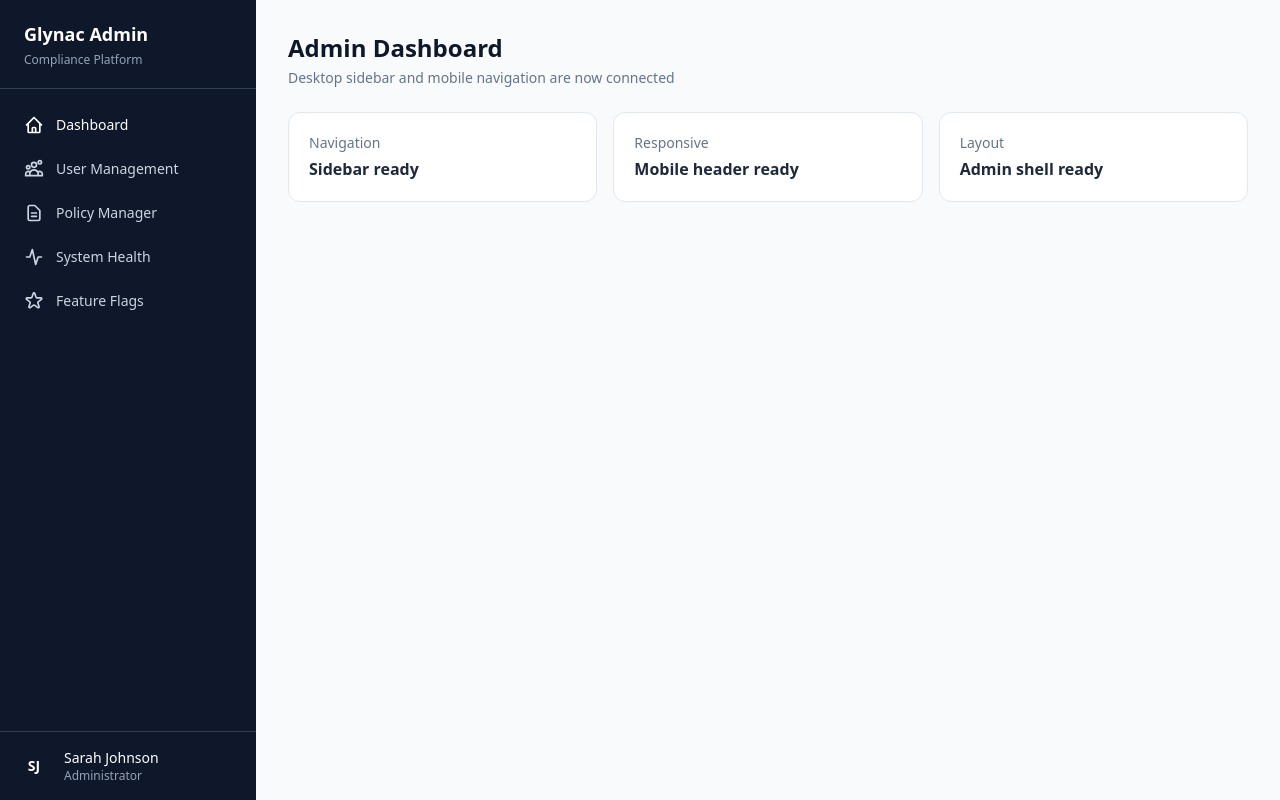
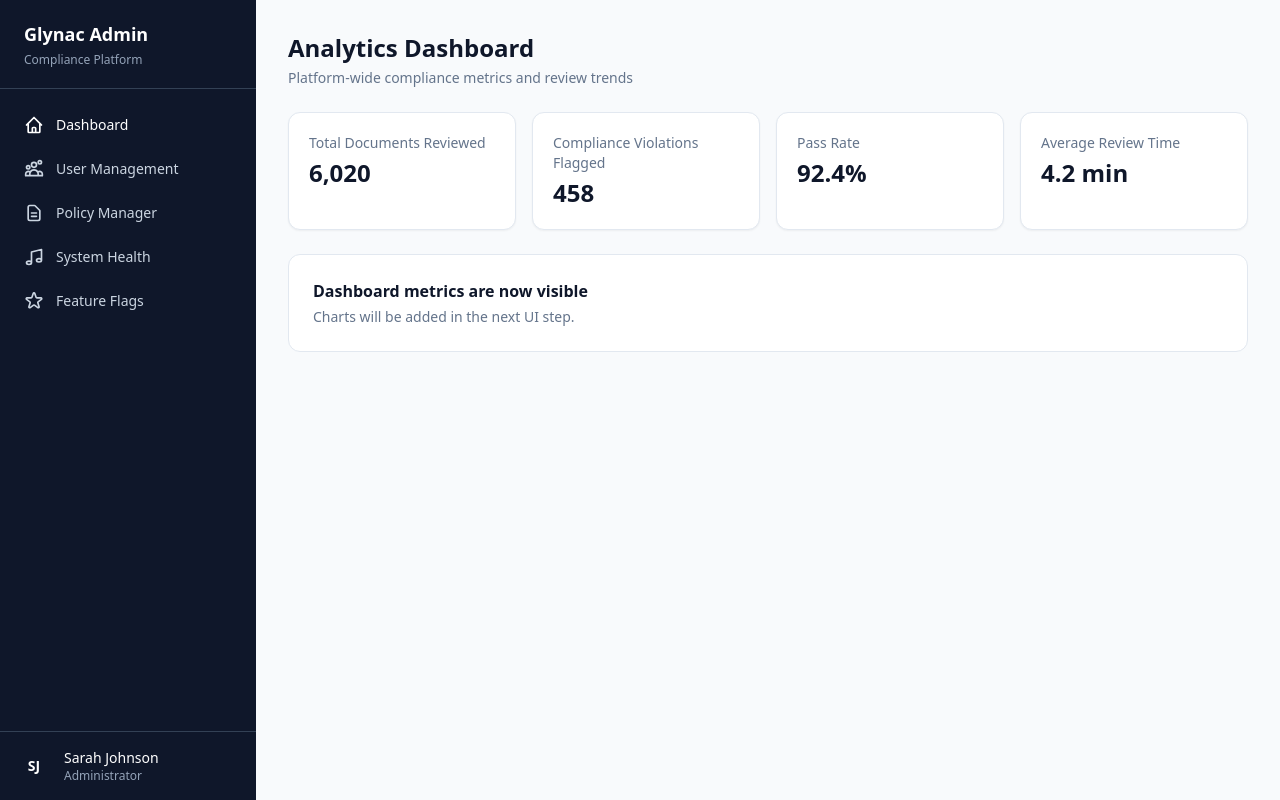
Before and after one commit to Intiyaj-Raj/glynac-admin-panel, a Next.js app: page / in a window 1280 px wide. Built offline with nearby package versions, Linux system fonts and the light colour scheme.

Commit message:
feat: add dashboard metric cards

```diff
--- a/app/(admin)/page.tsx
+++ b/app/(admin)/page.tsx
@@ -1,25 +1,4 @@
-import PageHeader from "@/components/PageHeader";
-export default function DashboardPage() {
-  return (
-    <div>
-      <PageHeader
-        title="Admin Dashboard"
-        subtitle="Desktop sidebar and mobile navigation are now connected"
-      />
-      <div className="grid sm:grid-cols-3 gap-4">
-        <div className="bg-white p-5 rounded-xl border border-slate-200">
-          <p className="text-sm text-slate-500">Navigation</p>
-          <p className="font-semibold mt-1">Sidebar ready</p>
-        </div>
-        <div className="bg-white p-5 rounded-xl border border-slate-200">
-          <p className="text-sm text-slate-500">Responsive</p>
-          <p className="font-semibold mt-1">Mobile header ready</p>
-        </div>
-        <div className="bg-white p-5 rounded-xl border border-slate-200">
-          <p className="text-sm text-slate-500">Layout</p>
-          <p className="font-semibold mt-1">Admin shell ready</p>
-        </div>
-      </div>
-    </div>
-  );
-}
+"use client";
+import PageHeader from "@/components/PageHeader"; import { summaryMetrics } from "@/data/mockData";
+function Card({label,value}:{label:string;value:string|number}){return <div className="bg-white rounded-xl p-5 shadow-sm border border-slate-200"><p className="text-sm text-slate-500">{label}</p><p className="text-2xl font-bold text-slate-900 mt-1">{value}</p></div>}
+export default function DashboardPage(){return <div><PageHeader title="Analytics Dashboard" subtitle="Platform-wide compliance metrics and review trends"/><div className="grid grid-cols-1 sm:grid-cols-2 lg:grid-cols-4 gap-4"><Card label="Total Documents Reviewed" value={summaryMetrics.totalDocumentsReviewed.toLocaleString()}/><Card label="Compliance Violations Flagged" value={summaryMetrics.complianceViolationsFlagged}/><Card label="Pass Rate" value={`${summaryMetrics.passRate}%`}/><Card label="Average Review Time" value={summaryMetrics.averageReviewTime}/></div><div className="mt-6 bg-white rounded-xl p-6 border border-slate-200"><h3 className="font-semibold text-slate-900">Dashboard metrics are now visible</h3><p className="text-sm text-slate-500 mt-1">Charts will be added in the next UI step.</p></div></div>}
--- a/components/Sidebar.tsx
+++ b/components/Sidebar.tsx
@@ -5,31 +5,11 @@ import { usePathname } from "next/navigation";
 
 // Sidebar navigation items
 const navItems = [
-  {
-    label: "Dashboard",
-    href: "/",
-    icon: "M3 12l2-2m0 0l7-7 7 7M5 10v10a1 1 0 001 1h3m10-11l2 2m-2-2v10a1 1 0 01-1 1h-3m-6 0a1 1 0 001-1v-4a1 1 0 011-1h2a1 1 0 011 1v4a1 1 0 001 1m-6 0h6",
-  },
-  {
-    label: "User Management",
-    href: "/users",
-    icon: "M17 20h5v-2a3 3 0 00-5.356-1.857M17 20H7m10 0v-2c0-.656-.126-1.283-.356-1.857M7 20H2v-2a3 3 0 015.356-1.857M7 20v-2c0-.656.126-1.283.356-1.857m0 0a5.002 5.002 0 019.288 0M15 7a3 3 0 11-6 0 3 3 0 016 0zm6-3a2 2 0 11-4 0 2 2 0 014 0zM7 10a2 2 0 11-4 0 2 2 0 014 0z",
-  },
-  {
-    label: "Policy Manager",
-    href: "/rules",
-    icon: "M9 12h6m-6 4h6m2 5H7a2 2 0 01-2-2V5a2 2 0 012-2h5.586a1 1 0 01.707.293l5.414 5.414a1 1 0 01.293.707V19a2 2 0 01-2 2z",
-  },
-  {
-    label: "System Health",
-    href: "/system",
-    icon: "M3 12h4l3-9 4 18 3-9h4",
-  },
-  {
-    label: "Feature Flags",
-    href: "/flags",
-    icon: "M11.049 2.927c.3-.921 1.603-.921 1.902 0l1.519 4.674a1 1 0 00.95.69h4.915c.969 0 1.371 1.24.588 1.81l-3.976 2.888a1 1 0 00-.363 1.118l1.518 4.674c.3.922-.755 1.688-1.538 1.118l-3.976-2.888a1 1 0 00-1.176 0l-3.976 2.888c-.783.57-1.838-.197-1.538-1.118l1.518-4.674a1 1 0 00-.363-1.118l-3.976-2.888c-.784-.57-.38-1.81.588-1.81h4.914a1 1 0 00.951-.69l1.519-4.674z",
-  },
+  { label: "Dashboard", href: "/", icon: "M3 12l2-2m0 0l7-7 7 7M5 10v10a1 1 0 001 1h3m10-11l2 2m-2-2v10a1 1 0 01-1 1h-3m-6 0a1 1 0 001-1v-4a1 1 0 011-1h2a1 1 0 011 1v4a1 1 0 001 1m-6 0h6" },
+  { label: "User Management", href: "/users", icon: "M17 20h5v-2a3 3 0 00-5.356-1.857M17 20H7m10 0v-2c0-.656-.126-1.283-.356-1.857M7 20H2v-2a3 3 0 015.356-1.857M7 20v-2c0-.656.126-1.283.356-1.857m0 0a5.002 5.002 0 019.288 0M15 7a3 3 0 11-6 0 3 3 0 016 0zm6-3a2 2 0 11-4 0 2 2 0 014 0zM7 10a2 2 0 11-4 0 2 2 0 014 0z" },
+  { label: "Policy Manager", href: "/rules", icon: "M9 12h6m-6 4h6m2 5H7a2 2 0 01-2-2V5a2 2 0 012-2h5.586a1 1 0 01.707.293l5.414 5.414a1 1 0 01.293.707V19a2 2 0 01-2 2z" },
+  { label: "System Health", href: "/system", icon: "M9 19V6l12-3v13M9 19c0 1.105-1.343 2-3 2s-3-.895-3-2 1.343-2 3-2 3 .895 3 2zm12-3c0 1.105-1.343 2-3 2s-3-.895-3-2 1.343-2 3-2 3 .895 3 2z" },
+  { label: "Feature Flags", href: "/flags", icon: "M11.049 2.927c.3-.921 1.603-.921 1.902 0l1.519 4.674a1 1 0 00.95.69h4.915c.969 0 1.371 1.24.588 1.81l-3.976 2.888a1 1 0 00-.363 1.118l1.518 4.674c.3.922-.755 1.688-1.538 1.118l-3.976-2.888a1 1 0 00-1.176 0l-3.976 2.888c-.783.57-1.838-.197-1.538-1.118l1.518-4.674a1 1 0 00-.363-1.118l-3.976-2.888c-.784-.57-.38-1.81.588-1.81h4.914a1 1 0 00.951-.69l1.519-4.674z" },
 ];
 
 export default function Sidebar() {
```
